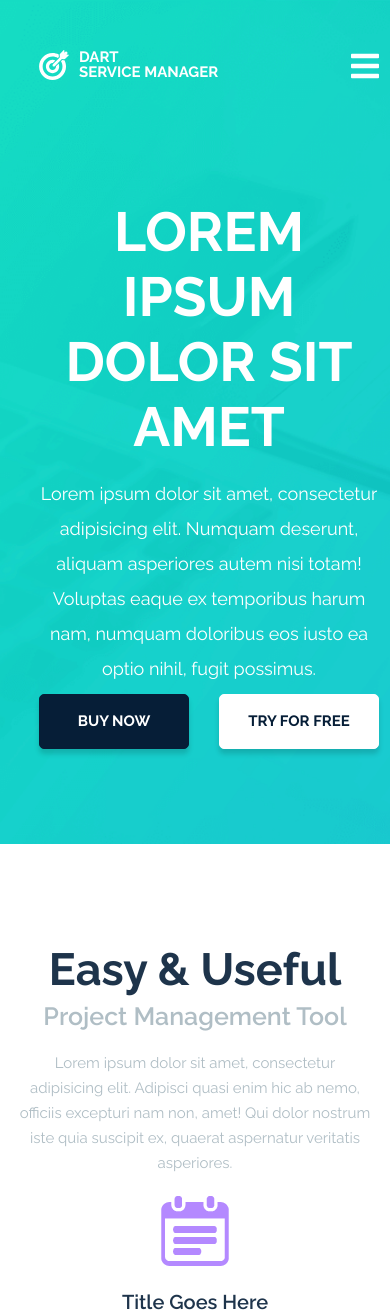
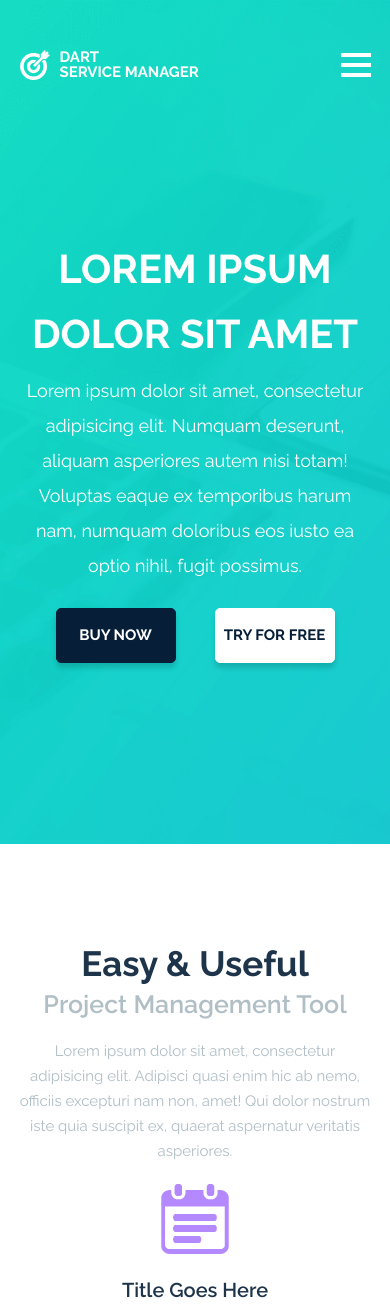
Before and after one commit to Quicksilver62/Quicksilver62.github.io, a PHP site: page / in a window 390 px wide; the page is wider, and only the part inside the window is pictured. Shown: the top 1313 px of that part. Run offline with PHP 8.4, Linux system fonts and the light colour scheme.

Commit message:
Add files via upload

```diff
--- a/index.html
+++ b/index.html
@@ -7,7 +7,7 @@
 	<meta http-equiv="X-UA-Compatible" content="IE=edge">
 
 	<!-- Отображать страницу в масштабе 100% -->
-	<meta name="viewport" content="width=device-width, initial-scale=.8">
+	<meta name="viewport" content="width=device-width, initial-scale=1">
 
 	<title>Dart Service Manager</title>
 
@@ -17,10 +17,10 @@
 	<!--________FONTAWESOME_________________________________________________________________________________-->
 
 	<link rel="stylesheet" href="https://stackpath.bootstrapcdn.com/font-awesome/4.7.0/css/font-awesome.min.css">
-	<link rel="stylesheet" href="fontawesome-free-5.9.0-web/css/all.min.css">
+	<link rel="stylesheet" href="fontawesome-free-5.9.0-web\css\all.min.css">
 	<link href="https://fonts.googleapis.com/css?family=Raleway:400,600,700" rel="stylesheet">
 
-	<link rel="shortcut icon" type="image/x-icon" href="img/Shape2.png" sizes="16x16">
+	<link rel="shortcut icon" type="image/x-icon" href="img/target_1.png" sizes="16x16">
 </head>
 <body>
 
@@ -87,16 +87,19 @@
 					<div class="logo_text"><p><b>dart<br>service manager</b></p></div>
 				</div>
 				<div class="menu" id="header_menu">
-					<ul>
-						<li><a href="#">Home</a></li>
-						<li><a href="#">Service</a></li>
-						<li><a href="#">Extension</a></li>
-						<li><a href="#">Pricing</a></li>
-						<li><a href="#">Help</a></li>
+					<input id="menu__toggle" type="checkbox" />
+					<label class="menu__btn" for="menu__toggle">
+					  <span></span>
+					</label>
+					<ul class="menu__box">
+						<li><a class="menu__item" href="#">Home</a></li>
+						<li><a class="menu__item" href="#">Service</a></li>
+						<li><a class="menu__item" href="#">Extension</a></li>
+						<li><a class="menu__item" href="#">Pricing</a></li>
+						<li><a class="menu__item" href="#">Help</a></li>
 					</ul>
-
 				</div>
-				<div class="icon" id="bmenu"><a href="#"><i class="fas fa-bars fa-2x"></i></a></div>
+<!--				<div class="icon" id="bmenu"><a href="#"><i class="fas fa-bars fa-2x"></i></a></div> -->
 				<div class="sign"><input type="button" value="sign up"></div>
 			</nav>
 			<div class="wrapper1">
@@ -156,22 +159,22 @@
 	<div class="counts">
 		<div id="business">
 			<div class="inner_counts">
-				<p>12000*<br>Business</p>
+				<p class="count_item count1">12000*<br>Business</p>
 			</div>
 		</div>
 		<div id="downloads">
 			<div class="inner_counts">
-				<p>60000*<br>Downloads</p>
+				<p class="count_item count2">60000*<br>Downloads</p>
 			</div>
 		</div>
 		<div id="installs">
 			<div class="inner_counts">
-				<p>30000*<br>Free Installs</p>
+				<p class="count_item count3">30000*<br>Free Installs</p>
 			</div>
 		</div>
 		<div id="users">
 			<div class="inner_counts">
-				<p>40000*<br>Pro Users</p>
+				<p class="count_item count4">40000*<br>Pro Users</p>
 			</div>
 		</div>
 	</div>
@@ -196,7 +199,7 @@
 					<div class="serv_img">
 						<img width="250" height="155" src="img/Rounded_Rectangle_53.png" alt="">
 					</div>
-					<p>Lorem ipsum dolor sit amet, consectetur adipiscing elit, sed do eiusmod tempor incididunt ut labore et dolore magna aliqua. Ut enim ad minim veniam, quis nostrud exercitation ullamco laboris nisi ut aliquip ex ea commodo consequat. Duis aute irure dolor in reprehenderit in voluptate velit esse cillum dolore eu fugiat nulla pariatur.</p>
+					<p>Lorem ipsum dolor sit amet, consectetur adipiscing elit, sed do eiusmod tempor incididunt ut labore et dolore magna aliqua. Ut enim ad minim veniam, quis nostrud exercitation ullamco laboris nisi ut aliquip ex ea commodo consequat. Duis aute irure dolor in reprehenderit in voluptate velit esse cillum dolore eu fugiat nulla pariatur. Lorem ipsum dolor sit amet, consectetur adipiscing elit, sed do eiusmod tempor incididunt ut labore et dolore magna aliqua. Ut enim ad minim veniam, quis nostrud exercitation ullamco laboris nisi ut aliquip ex ea commodo consequat.</p>
 				</div>
 			</div>
 			<div class="box">
@@ -278,9 +281,9 @@
 				<div class="about">
 					<h2>What our customers have to say about us</h2>
 					<p class="p_testimonials">Lorem ipsum dolor sit amet, consectetur adipisicing elit. Nihil quibusdam mollitia ratione earum adipisci velit.</p>
-					<div class="buttons">
+			<!--		<div class="buttons"> -->
 						<div class = "butt button_buy"><input type="button" value="get started"></div>
-					</div>
+			<!--		</div> -->
 				</div>
 				<div class="testimonials_area">
 					<div class="chevrons_outer">
@@ -424,7 +427,8 @@
 		<div class="wrapper">
 			<nav>
 				<div class="logo">
-					<div class="logo_img"><svg version="1.1" id="Capa_1" xmlns="http://www.w3.org/2000/svg" xmlns:xlink="http://www.w3.org/1999/xlink" x="0px" y="0px"
+					<div class="logo_img">
+						<svg version="1.1" id="Capa_1" xmlns="http://www.w3.org/2000/svg" xmlns:xlink="http://www.w3.org/1999/xlink" x="0px" y="0px"
 							 width="30px" height="30px" viewBox="0 0 953 953" style="enable-background:new 0 0 953 953;" xml:space="preserve" fill="#fff">
 						<g>
 							<g>
@@ -475,7 +479,8 @@
 						</g>
 						<g>
 						</g>
-						</svg></div>
+						</svg>
+					</div>
 					<div class="logo_text"><p><b>dart<br>service manager</b></p></div>
 				</div>
 				<div class="menu" id="footer_menu">
--- a/style.css
+++ b/style.css
@@ -35,30 +38,33 @@ header {
 	background-repeat: no-repeat;
 	background-position: center;
 	background-size: cover;
-	min-height: 100vh;
+/*	min-height: 100vh; */
+	min-height: calc(var(--vh, 1vh)*100);
 	color: #fff;
 	display: flex;
 	justify-content: center;
 }
 .wrapper {
-	width: 80%;
+	width: 90%;
 	display: grid;
 	grid-template-rows: auto 1fr;
 }
 nav {
-	margin: 50px 0 20px 0;
 	display: grid;
-	grid-template-areas: "logo menu sign"
+	grid-template-areas: "logo menu sign";
+}
+header .wrapper nav {
+	padding: 50px 0 5vh 0;
 }
 .logo {
 	grid-area: logo;
 	display: flex;
 	align-self: flex-end;
 }
-.icon {
+/*.icon {
 	grid-area: icon;
 	display: none;
-}
+} */
 .menu {
 	grid-area: menu;
 	display: flex;
@@ -141,7 +149,7 @@ nav {
 }
 .button_buy input {
 	background-color:  #061e37;
-	width: 150px;
+	width: 160px;
 	height: 55px;
 	color: #fff;
 	border: 1px solid #061e37;
@@ -250,7 +258,7 @@ nav {
 	font-weight: 400;
 	line-height: 25px;/* Приближение из-за подстановки шрифтов */
 	text-align: center;
-	width: 555px;
+	max-width: 555px;
 	margin: 20px auto;
 }
 .title {
@@ -828,61 +875,147 @@ footer {
 	nav {
 		display: grid;
 		grid-template-areas:
-						"logo icon"
-						"responsive responsive";
+						"logo btn"
+						"menu menu";
 		grid-template-columns: 180px 1fr;
 		grid-template-rows: 1fr auto;
-		padding-bottom: 0;
+		margin-bottom: 0;
 	}
-	.icon {
+/*	.icon {
 		display: flex;
 		justify-content: flex-end;
 	}
 	.icon a {
 		margin: 0;
+	} */
+	.menu {
+		grid-area: menu;
 	}
-	.menu {
-		display: none;
+	.menu__btn {
+		grid-area: btn;
+		display: flex;
+		align-items: center;
+		cursor: pointer;
+		width: 30px;
+		height: 30px;
+		position: relative;
+		position: absolute;
+		top: 50px;
+		right: 10%;
+		z-index: 10;
+	}
+	.menu__btn > span,
+	.menu__btn > span::before,
+	.menu__btn > span::after {
+		display: block;
+		position: absolute;
+		width: 100%;
+		height: 4px;
+		background-color: #fff;
+	}
+	.menu__btn > span::before {
+		content: '';
+		top: 10px;
+	}
+	.menu__btn > span::after {
+		content: '';
+		top: -10px;
 	}
 	.sign {
 		display: none;
 	}
-	.responsive {
-		grid-area: responsive;
-		display: flex;
-		justify-content: flex-end;
-		overflow-y: hidden;
-	}
-	.responsive ul {
-		margin-top: 20px;
+	.menu__box {
+		margin: 20px 0;
 		width: 100%;
+		height: 100%;
 		display: flex;
 		flex-direction: column;
 		align-items: flex-end;
+		visibility: hidden;
+		position: fixed;
+		top: 70px;
+		right: -100%;
+		background-color: #03b6be;
+		z-index: 2;
 	}
-	.responsive ul li {
-		margin: 0;
+	.menu__box li {
+		width: 100%;
+	}
+	.menu__box li:first-child {
+		margin-top: 100px;
+	}
+	.menu__item {
+		box-sizing: border-box;
+		margin-top: 3vh;
+		padding: 3vh 5%;
 		width: 100%;
 		text-align: right;
+		font-size: 3vh;
 	}
-	.responsive ul li a {
-		width: 100%;
-		margin: 20px 0 0 0;
+	.menu ul li a:hover {
+		color: #fff;
+		font-weight: 400;
+		background-color: rgba(6, 30, 55, 0.9);
+	}
+	#menu__toggle:checked ~ .menu__btn {
+		position: fixed;
+	}
+	#menu__toggle:checked ~ .menu__btn > span {
+		transform: rotate(45deg);
+	}
+	#menu__toggle:checked ~ .menu__btn > span::before {
+	  top: 0;
+	  transform: rotate(0);
+	}
+	#menu__toggle:checked ~ .menu__btn > span::after {
+	  top: 0;
+	  transform: rotate(90deg);
+	}
+	#menu__toggle:checked ~ .menu__box {
+	  visibility: visible;
+	  right: 0;
+	  top: -20px;
 	}
 	.serv_wrapper {
 		width: 80%;
+	}
+	#footer_menu {
+		display: none;
 	}
 }
 
 @media screen and (max-width: 700px) {
 
+	.wrapper {
+		width: 90%;
+	}
 	header .wrapper .wrapper1 .about {
-		margin: 0;
+		margin: 0 auto;
 	}
-	.responsive ul:last-child{
-		margin-bottom: 40px;
+	.menu__btn {
+		right: 5%;
 	}
-	.p3 {
+	.about h1 {
+		font-size: 40px;/* Приближение из-за подстановки шрифтов */
+	}
+	.about h2 {
+		font-size: 38px;/* Приближение из-за подстановки шрифтов */
+	}
+	.p1 {
+		font-size: 35px;/* Приближение из-за подстановки шрифтов */
+	}
+	.buttons {
+		margin: 2vh auto 10vh auto;
+	}
+	.button_buy input {
+		width: 120px;
+	}
+	.button_try input {
+		margin-left: 10vw;
+		width: 120px;
+	}
+	.easy_and_useful {
+		margin: 0 auto;
 		width: 90%;
 	}
 	.counts {
```
Also changed, not shown: other parts of style.css (+60 -17 lines), img/file_download_1.png (added), img/target.png (added), img/target_1.png (added), img/target_1.svg (added).
